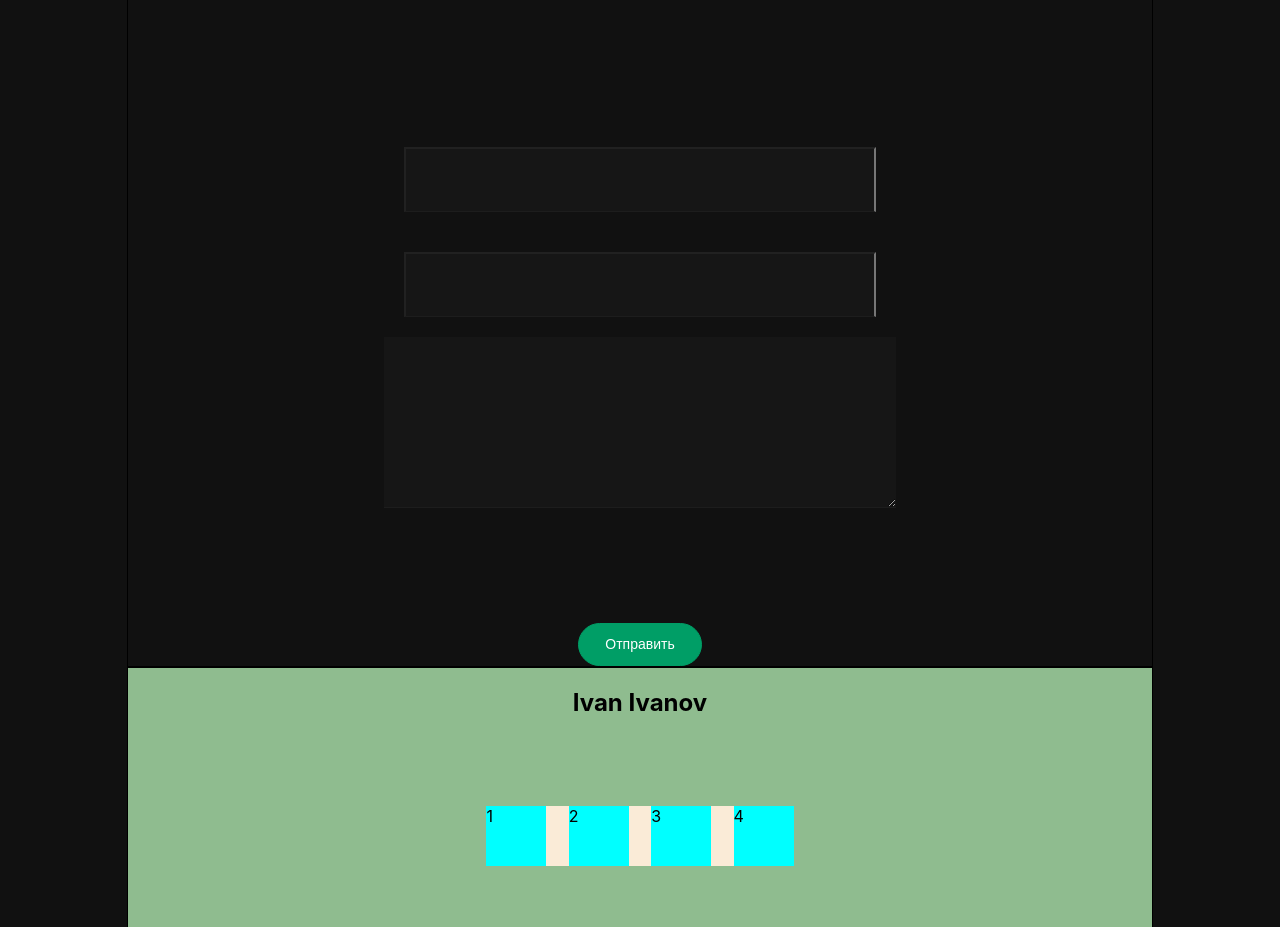
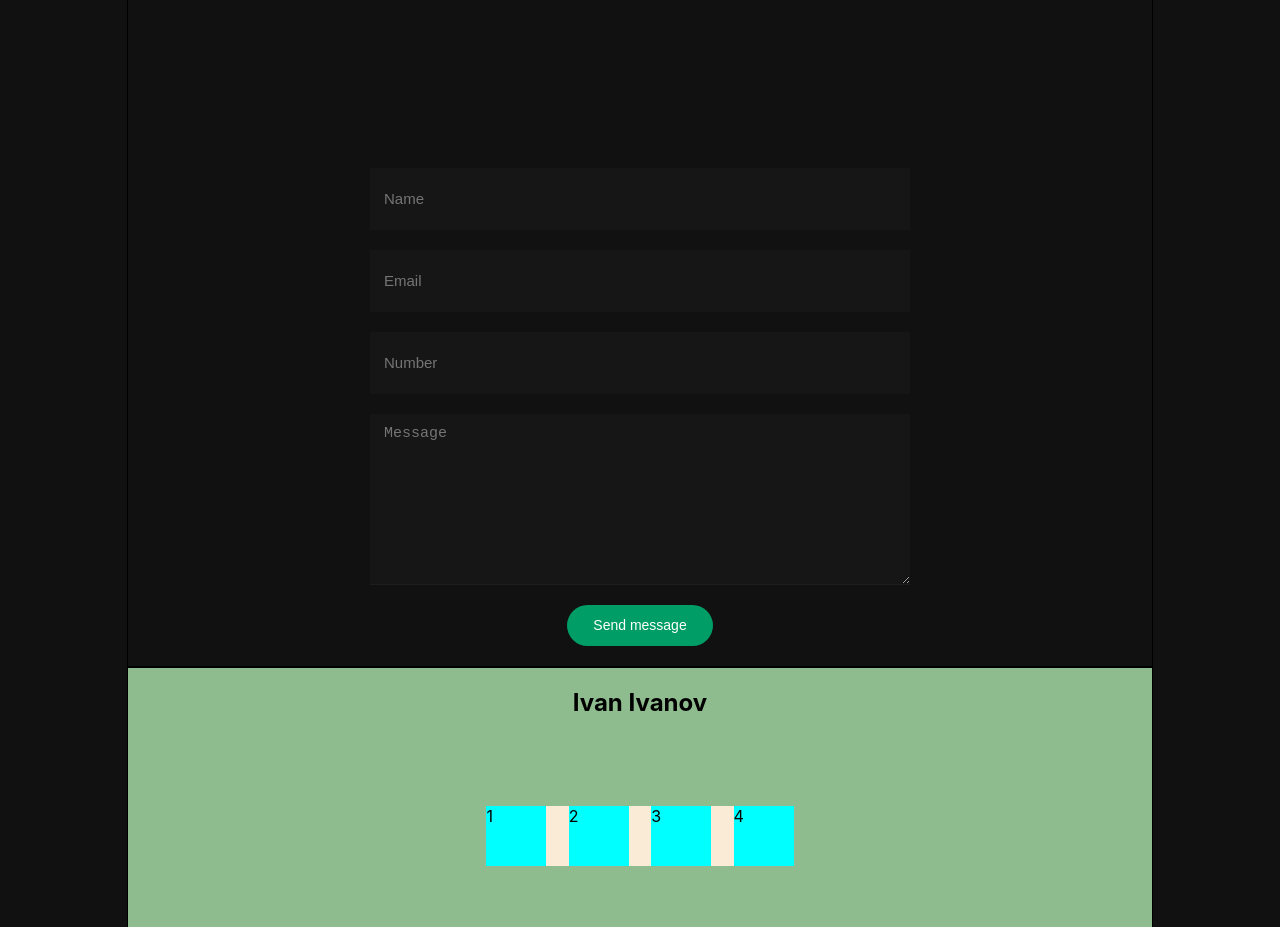
Before and after one commit to alekseidarafeichyk/portfolio-react, a React (Create React App) app: page / in a window 1280 px wide. Shown: the part 3040-3967 px from the top of the page. Built offline with nearby package versions, Linux system fonts and the light colour scheme.

Commit message:
new style for contacts

```diff
--- a/package.json
+++ b/package.json
@@ -4,14 +4,10 @@
   "version": "0.1.0",
   "private": true,
   "dependencies": {
-    "@fortawesome/fontawesome-svg-core": "^1.2.31",
-    "@fortawesome/free-brands-svg-icons": "^5.15.0",
-    "@fortawesome/free-regular-svg-icons": "^5.15.0",
-    "@fortawesome/free-solid-svg-icons": "^5.15.0",
-    "@fortawesome/react-fontawesome": "^0.1.11",
     "@testing-library/jest-dom": "^4.2.4",
     "@testing-library/react": "^9.3.2",
     "@testing-library/user-event": "^7.1.2",
+    "axios": "^0.20.0",
     "gh-pages": "^3.1.0",
     "node-sass": "^4.14.1",
     "react": "^16.13.1",
--- a/src/contacts/Contacts.js
+++ b/src/contacts/Contacts.js
@@ -1,18 +1,64 @@
-import React from "react";
+import React, {useState} from "react";
 import styleContainer from './../common/styles/Сontainer.module.css'
 import style from './Contacts.module.scss'
 import {Title} from "../common/components/title/Title";
+import axios from 'axios';
+
 
 export const Contacts = () => {
+    const [personalDataUser,setPersonalDataUser] = useState({
+        name:'',
+        email:'',
+        number: '',
+        message:'',
+    })
+
+
+    const handleNameChange = (e) => {
+        setPersonalDataUser({...personalDataUser,name: e.currentTarget.value})
+    }
+    const handleEmailChange = (e) => {
+        setPersonalDataUser({...personalDataUser,email: e.currentTarget.value})
+    }
+    const handleNumberChange = (e) => {
+        setPersonalDataUser({...personalDataUser,number: e.currentTarget.value})
+    }
+    const handleMessageChange = (e) => {
+        setPersonalDataUser({...personalDataUser,message: e.currentTarget.value})    }
+
+    const handleSubmit = (e) => {
+        e.preventDefault()
+        axios.post('https://message-nodejs-server.herokuapp.com/sendMessage',personalDataUser)
+    }
+
     return (
         <div className={`${styleContainer.container} ${style.contactsBlock}`}>
             <Title title={'Contact'}/>
-            <form className={style.form}>
-                <input type="text" className={style.input}></input>
-                <input type="text" className={style.input}></input>
-                <textarea className={style.textarea}></textarea>
+            <form onSubmit={handleSubmit} className={style.form}>
+                <input placeholder={'Name'}
+                       type="text"
+                       className={style.input}
+                       value={personalDataUser.name}
+                       onChange={handleNameChange}
+                />
+                <input placeholder={'Email'}
+                       type="text"
+                       className={style.input}
+                       value={personalDataUser.email}
+                       onChange={handleEmailChange}
+                    /><input placeholder={'Number'}
+                       type="text"
+                       className={style.input}
+                       value={personalDataUser.number}
+                       onChange={handleNumberChange}
+                />
+                <textarea placeholder={'Message'}
+                          className={style.textarea}
+                          value={personalDataUser.message}
+                          onChange={handleMessageChange}
+                />
+                <button className={style.button}>Send message</button>
             </form>
-            <button className={style.button}>Отправить</button>
         </div>
     )
 }
--- a/src/contacts/Contacts.module.scss
+++ b/src/contacts/Contacts.module.scss
@@ -2,13 +2,16 @@
     min-height: 100vh;
     display: flex;
     flex-direction: column;
+
     .form {
         min-width: 50%;
         min-height: 100px;
         display: flex;
         flex-direction: column;
         justify-content: space-between;
+      align-items: center;
         .input {
+          width: 100%;
           color: #777;
           background-color: #161616;
           border-bottom: 1px solid #1d1d1d;
@@ -16,30 +19,43 @@
           font-size: 15px;
           height: 44px;
           padding: 9px 14px;
-            margin: 20px;
-            position: relative;
+          font-weight: 400;
+          line-height: 1.5;
+          margin-bottom: 20px;
+          border: none;
+          &:focus {
+            outline: 1px solid #009e66;
+          }
         }
         .textarea {
+          width: 100%;
           min-height: 152px;
-            color: #777;
           background-color: #161616;
           border: none;
           border-bottom: 1px solid #1d1d1d;
           border-radius: 0;
           font-size: 15px;
-            height: 44px;
           padding: 9px 14px;
+          font-weight: 400;
+          line-height: 1.5;
+          margin-bottom: 20px;
+          color: #777;
+          &:focus {
+            outline: 1px solid #009e66;
+          }
         }
         @media screen and (max-width: 500px) { min-width: 100%;}
         }
     .button {
-        padding: 10px 26px;
-        background-color: #009e66;
-        border: 1px solid #009e66;
-        color: #fff;
       border-radius: 30px;
       font-size: 14px;
       font-weight: 400;
       line-height: 1.5;
+      background-color: #009e66;
+      color: #fff;
+      padding: 10px 26px;
+      margin-bottom: 20px;
+      border: none;
+      outline: none;
     }
 }
```
Also changed, not shown: 1 other file (tests, documents, lock files or other folders). Lines whose indentation alone changed are shown as unchanged.
